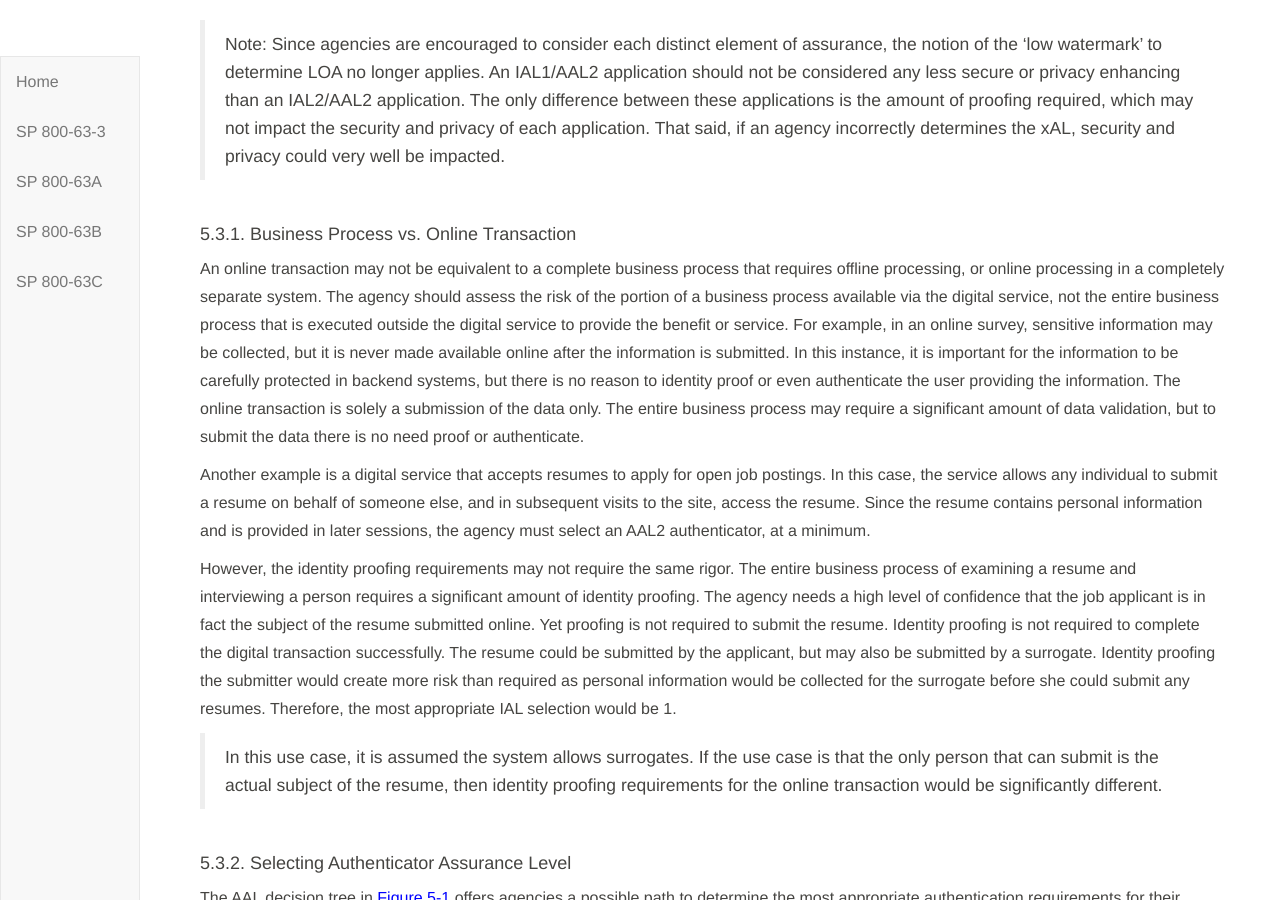
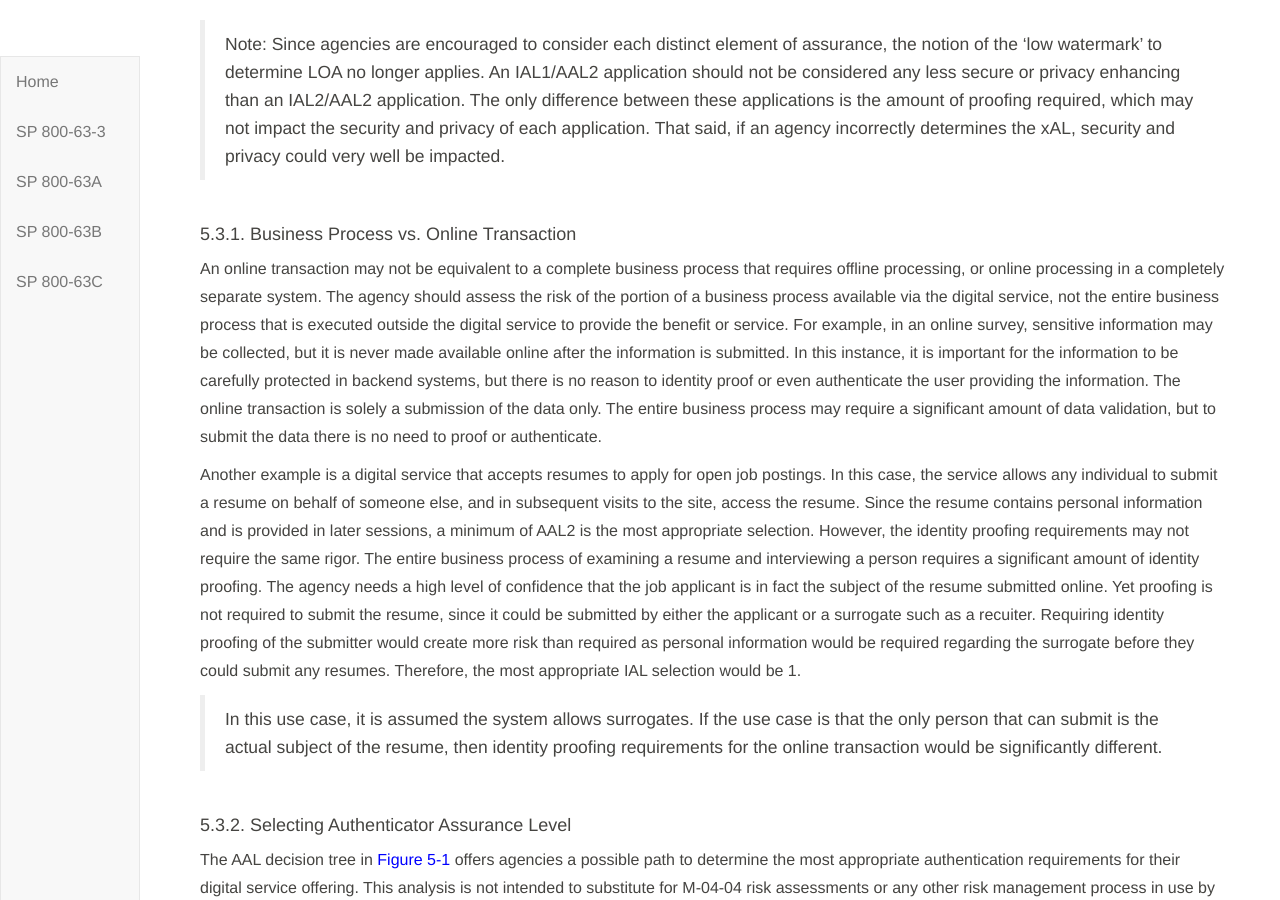
Before and after one commit to usnistgov/800-63-3, a Jekyll site: the page built from sp800-63-3/sec5_xAL.md, in a window 1280 px wide and 900 px high, scrolled down 3566 px. Built offline with Jekyll 4.4.1, drawn with Linux system fonts in a browser that asks for light colours; our own code applies the rules of GitHub Pages for plain Markdown files.

Commit message:
Fix jim nits

```diff
--- a/sp800-63-3/sec5_xAL.md
+++ b/sp800-63-3/sec5_xAL.md
@@ -112,11 +112,9 @@ Separating IAL and AAL also works for traditional M-04-04 LOA use cases, such as
 
 #### 5.3.1. Business Process vs. Online Transaction
 
-An online transaction may not be equivalent to a complete business process that requires offline processing, or online processing in a completely separate system. The agency should assess the risk of the portion of a business process available via the digital service, not the entire business process that is executed outside the digital service to provide the benefit or service. For example, in an online survey, sensitive information may be collected, but it is never made available online after the information is submitted. In this instance, it is important for the information to be carefully protected in backend systems, but there is no reason to identity proof or even authenticate the user providing the information. The online transaction is solely a submission of the data only. The entire business process may require a significant amount of data validation, but to submit the data there is no need proof or authenticate.
+An online transaction may not be equivalent to a complete business process that requires offline processing, or online processing in a completely separate system. The agency should assess the risk of the portion of a business process available via the digital service, not the entire business process that is executed outside the digital service to provide the benefit or service. For example, in an online survey, sensitive information may be collected, but it is never made available online after the information is submitted. In this instance, it is important for the information to be carefully protected in backend systems, but there is no reason to identity proof or even authenticate the user providing the information. The online transaction is solely a submission of the data only. The entire business process may require a significant amount of data validation, but to submit the data there is no need to proof or authenticate.
 
-Another example is a digital service that accepts resumes to apply for open job postings. In this case, the service allows any individual to submit a resume on behalf of someone else, and in subsequent visits to the site, access the resume. Since the resume contains personal information and is provided in later sessions, the agency must select an AAL2 authenticator, at a minimum.
-
-However, the identity proofing requirements may not require the same rigor. The entire business process of examining a resume and interviewing a person requires a significant amount of identity proofing. The agency needs a high level of confidence that the job applicant is in fact the subject of the resume submitted online. Yet proofing is not required to submit the resume. Identity proofing is not required to complete the digital transaction successfully. The resume could be submitted by the applicant, but may also be submitted by a surrogate. Identity proofing the submitter would create more risk than required as personal information would be collected for the surrogate before she could submit any resumes. Therefore, the most appropriate IAL selection would be 1.
+Another example is a digital service that accepts resumes to apply for open job postings. In this case, the service allows any individual to submit a resume on behalf of someone else, and in subsequent visits to the site, access the resume. Since the resume contains personal information and is provided in later sessions, a minimum of AAL2 is the most appropriate selection. However, the identity proofing requirements may not require the same rigor. The entire business process of examining a resume and interviewing a person requires a significant amount of identity proofing. The agency needs a high level of confidence that the job applicant is in fact the subject of the resume submitted online. Yet proofing is not required to submit the resume, since it could be submitted by either the applicant or a surrogate such as a recuiter. Requiring identity proofing of the submitter would create more risk than required as personal information would be required regarding the surrogate before they could submit any resumes. Therefore, the most appropriate IAL selection would be 1.
 
 > In this use case, it is assumed the system allows surrogates. If the use case is that the only person that can submit is the actual subject of the resume, then identity proofing requirements for the online transaction would be significantly different.
 
```
